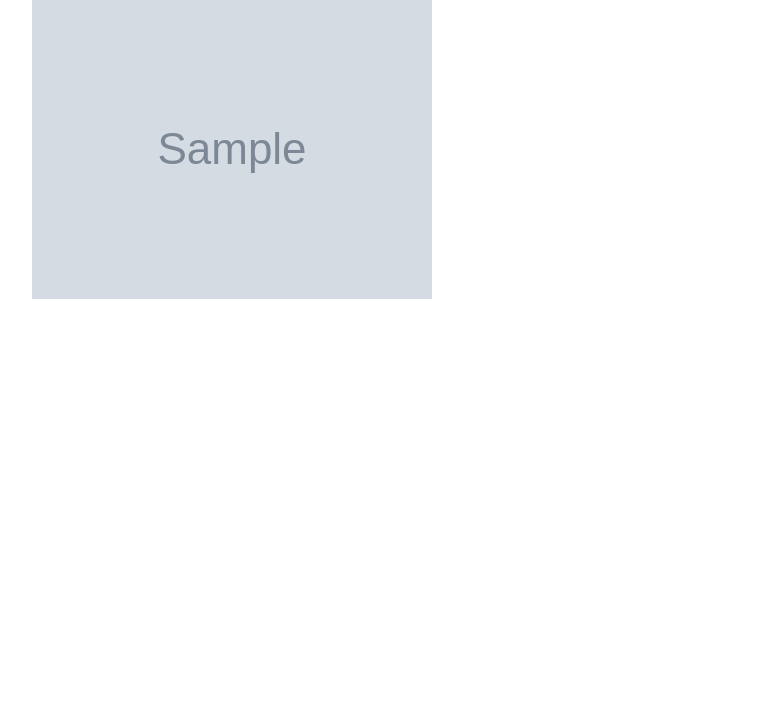
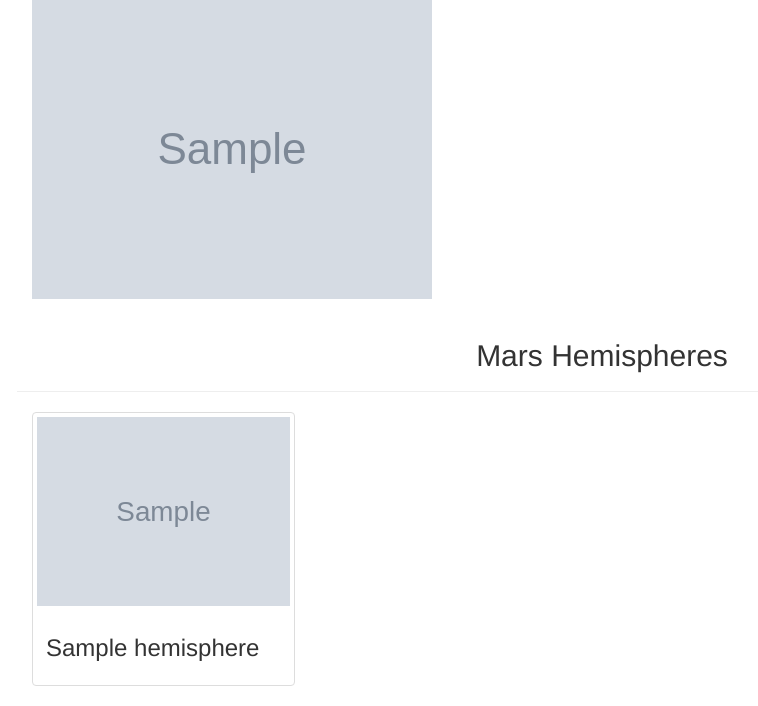
Before and after one commit to brown-rox20/Mission-to-Mars, a Flask app: page / in a window 1280 px wide. Shown: the part 468-1174 px from the top of the page, without its empty margins (38-796 px from the left). Before the commit the page ends 767 px from the top, so only its background shows below. Run offline with Flask 2, Linux system fonts and the light colour scheme; grey boxes marked "Sample" are stand-in pictures; a database or web service that is not in the repository returns one stand-in record (values such as "Sample title"); some libraries are stand-ins or nearby versions.

Commit message:
add section for mars hemispheres, bootstrap

```diff
--- a/templates/index.html
+++ b/templates/index.html
@@ -39,7 +39,7 @@
         <div class="col-md-8">
           <h2>Featured Mars Image</h2>
           <img
-            src="{{mars.featured_image }}"
+            src="{{mars.featured_image}}"
             class="img-responsive"
             alt="Responsive image"
           />
@@ -52,6 +52,28 @@
           </div>
         </div>
       </div>
+
+      <!-- Section for Mars Hemispheres -->
+      <div class="row" id="mars-hemispheres">
+        <div class="page-header">
+          <h2 class="text-center">Mars Hemispheres</h2>
+        </div>
+
+        {% for hemisphere in mars.hemisphere_data %}
+        <div class="col-md-3">
+          <div class="thumbnail">
+            <img
+              src="{{hemisphere.img_url}}"
+              alt="hemisphere image"
+              class="img-responsive"
+            />
+            <div class="caption">
+              <h3>{{ hemisphere.title }}</h3>
+            </div>
+          </div>
+        </div>
+        {% endfor %}
+      </div>
     </div>
   </body>
 </html>
```
